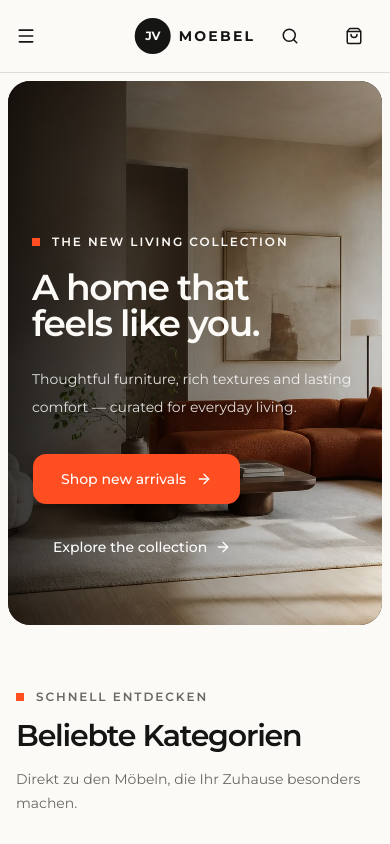
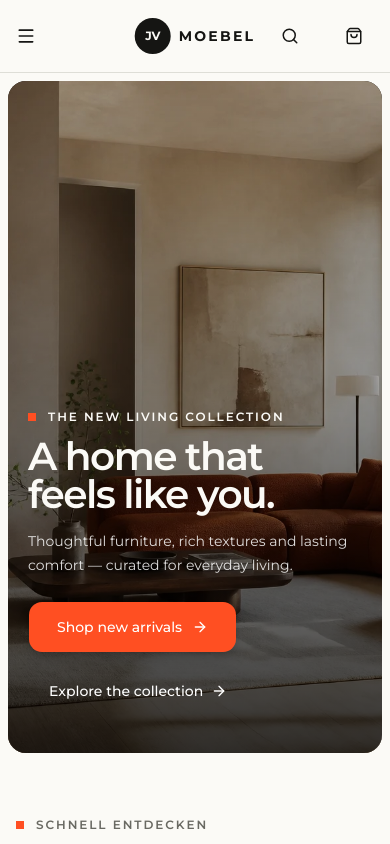
Before and after one commit to AutomatonSoft/jvmoebel-shopware-front, a Next.js app: page / in a window 390 px wide. Shown: the top 844 px of the page. Built offline with nearby package versions, Linux system fonts and the light colour scheme.

Commit message:
fix(home): improve hero responsiveness

```diff
--- a/src/features/cms/components/elements/cms-hero.tsx
+++ b/src/features/cms/components/elements/cms-hero.tsx
@@ -20,35 +20,35 @@ export function CmsHero({ slot }: CmsSlotComponentProps) {
 
   return (
     <section
-      className="relative isolate mx-2 mt-2 min-h-136 overflow-hidden rounded-3xl bg-foreground text-background sm:mx-6 sm:min-h-168"
+      className="relative isolate mx-2 mt-2 overflow-hidden rounded-2xl bg-foreground text-background sm:mx-4 sm:rounded-3xl lg:mx-6"
       data-cms-element="jv-hero"
     >
       <Image
         alt={image.alt}
-        className="scale-[1.005] object-cover"
+        className="scale-[1.005] object-cover object-[58%_center] sm:object-center"
         fill
         loading="eager"
-        sizes="100vw"
+        sizes="(max-width: 640px) calc(100vw - 1rem), (max-width: 1024px) calc(100vw - 2rem), calc(100vw - 3rem)"
         src={image.url}
       />
-      <div className="absolute inset-0 bg-linear-to-r from-black/75 via-black/35 to-black/5" />
-      <div className="relative mx-auto flex min-h-136 max-w-360 items-end px-6 py-14 sm:min-h-168 sm:items-center sm:px-12 lg:px-20">
+      <div className="absolute inset-0 bg-linear-to-t from-black/80 via-black/35 to-black/5 sm:bg-linear-to-r sm:from-black/75 sm:via-black/35 sm:to-black/5" />
+      <div className="relative mx-auto flex min-h-[clamp(28rem,calc(100svh-5.5rem),42rem)] max-w-360 items-end px-5 py-10 sm:items-center sm:px-10 sm:py-12 md:px-12 lg:px-20">
         <div className="max-w-2xl">
           {eyebrow && (
-            <p className="mb-5 flex items-center gap-3 text-xs font-semibold tracking-[0.16em] uppercase before:block before:size-2 before:bg-primary">
+            <p className="mb-3 flex items-center gap-3 text-xs font-semibold tracking-[0.16em] uppercase before:block before:size-2 before:bg-primary sm:mb-5">
               {eyebrow}
             </p>
           )}
-          <h1 className="text-4xl leading-[0.98] font-semibold tracking-[-0.04em] text-balance sm:text-6xl lg:text-7xl">
+          <h1 className="text-[clamp(2.25rem,10vw,3rem)] leading-[0.98] font-semibold tracking-[-0.04em] text-balance sm:text-5xl md:text-6xl lg:text-7xl">
             {title}
           </h1>
           {description && (
-            <p className="mt-6 max-w-xl text-sm leading-7 text-white/85 sm:text-base">
+            <p className="mt-4 max-w-xl text-sm leading-6 text-white/85 sm:mt-6 sm:text-base sm:leading-7">
               {description}
             </p>
           )}
           {primaryLink || secondaryLink ? (
-            <div className="mt-8 flex flex-wrap items-center gap-5">
+            <div className="mt-6 flex flex-wrap items-center gap-4 sm:mt-8 sm:gap-5">
               {primaryLink && (
                 <CmsButton
                   href={primaryLink.url}
```
